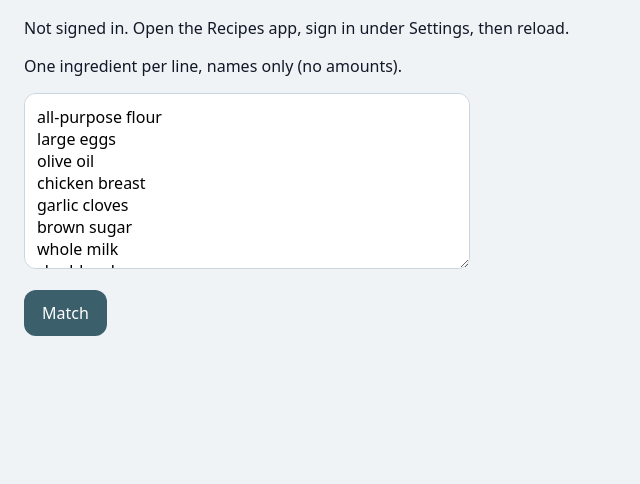
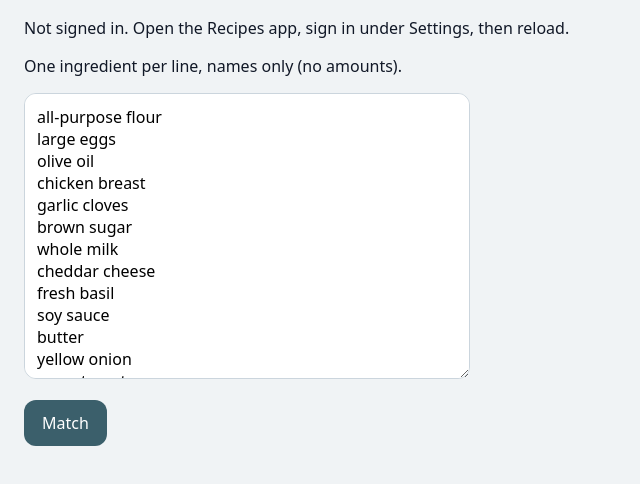
Before and after one commit to Risto74/Recipes, a plain HTML site: page match-test.html in a window 1280 px wide. Shown: the part 60-544 px from the top of the page, without its empty margins (0-640 px from the left). Drawn offline with Linux system fonts and the light colour scheme.

Commit message:
Add files via upload

```diff
--- a/match-test.html
+++ b/match-test.html
@@ -4,7 +4,7 @@
 <title>Ingredient match test</title>
 <style>
 body{font:16px system-ui,sans-serif;margin:24px;max-width:980px;color:#111827;background:#F0F3F5}
-textarea{font:inherit;width:min(420px,100%);height:150px;padding:12px;border-radius:12px;border:1px solid #CBD5DD}
+textarea{font:inherit;width:min(420px,100%);height:260px;padding:12px;border-radius:12px;border:1px solid #CBD5DD}
 button{font:inherit;padding:12px 18px;border-radius:12px;border:0;background:#3B5F6B;color:#fff}
 table{border-collapse:collapse;width:100%;background:#fff;margin-top:12px}
 td,th{border:1px solid #D8E0E5;padding:6px 8px;text-align:left;font-size:14px;vertical-align:top}
@@ -23,7 +23,15 @@ brown sugar
 whole milk
 cheddar cheese
 fresh basil
-soy sauce</textarea>
+soy sauce
+butter
+yellow onion
+roma tomatoes
+white rice
+salmon fillet
+greek yogurt
+honey
+black pepper</textarea>
 <p><button id="go">Match</button></p>
 <div id="out"></div>
 <script src="vendor/supabase.js"></script>
```
